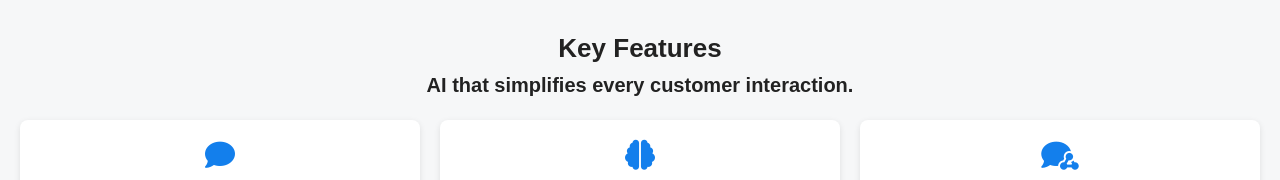
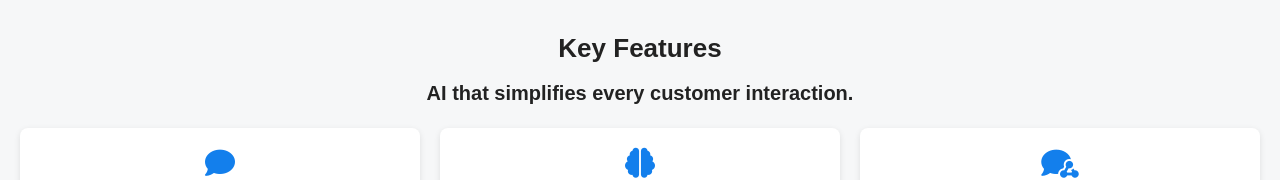
Before and after one commit to Manoj-Madavarapu/Ai-Chatbot, a React (Create React App) app: page / in a window 1280 px wide. Shown: the part 486-666 px from the top of the page. Built offline with nearby package versions, Linux system fonts and the light colour scheme.

Commit message:
css changes

```diff
--- a/src/Components/Features.jsx
+++ b/src/Components/Features.jsx
@@ -4,7 +4,7 @@ let Features=()=>{
         <>
       <section className="features" id="features">
         <h2 className="text-[26px] font-bold ">Key Features</h2>
-        <h2 className="text-[20px] font-bold -mt-2 mb-5">AI that simplifies every customer interaction.</h2>
+        <h2 className="text-[20px] font-bold  mb-5">AI that simplifies every customer interaction.</h2>
         <div className="gri">
           <div className="card">
             <i className="fa-solid fa-comment"></i>
```
